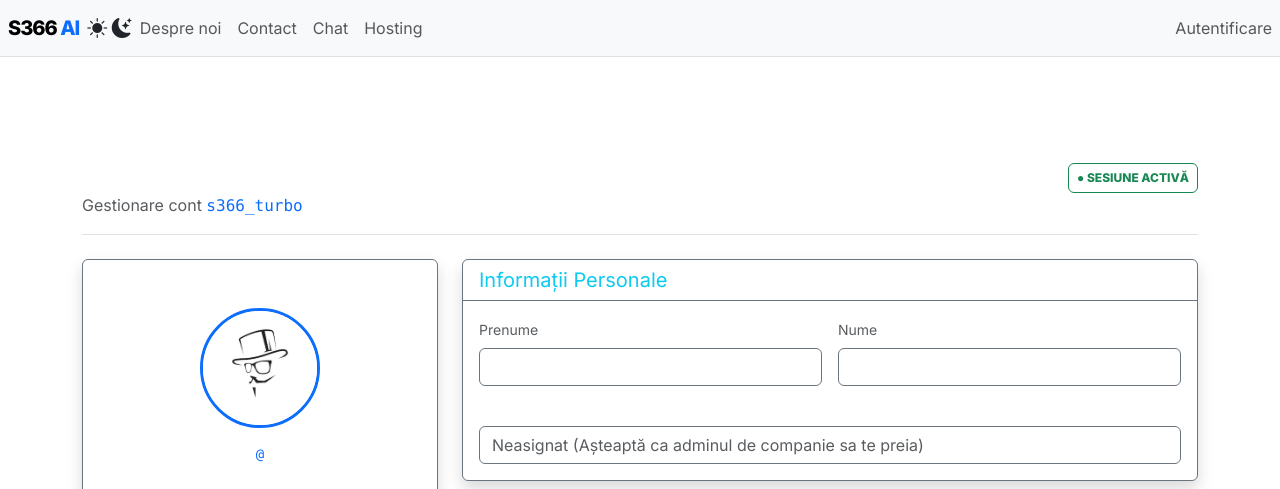
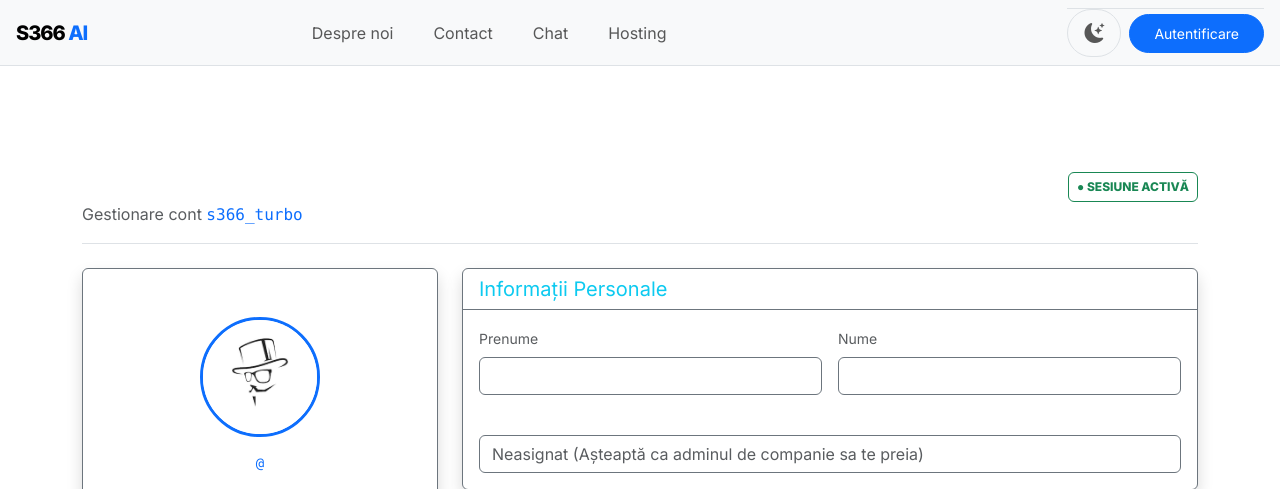
Before and after one commit to vlahx/s366, a Python web app: template app/templates/auth/profile.html in a window 1280 px wide. Shown: the top 489 px of the page. Run offline with Jinja, Linux system fonts and the light colour scheme; the template is opened without the code that fills it, so the values that code supplies are empty.

Commit message:
fix(ui): theme persists via localStorage; navbar layout + single theme icon
Made-with: Cursor

```diff
--- a/app/templates/layout/base.html
+++ b/app/templates/layout/base.html
@@ -1,9 +1,23 @@
 <!DOCTYPE html>
-<html lang="ro" data-bs-theme="dark">
+<html lang="ro">
 
 <head>
     <meta charset="UTF-8">
     <meta name="viewport" content="width=device-width, initial-scale=1.0">
+    {# Tema din localStorage înainte de paint (evită flash). Cheie: theme #}
+    <script>
+        (function () {
+            try {
+                var stored = localStorage.getItem('theme');
+                var theme = (stored === 'dark' || stored === 'light') ? stored : null;
+                if (!theme && window.matchMedia) {
+                    theme = window.matchMedia('(prefers-color-scheme: dark)').matches ? 'dark' : 'light';
+                }
+                if (!theme) theme = 'light';
+                document.documentElement.setAttribute('data-bs-theme', theme);
+            } catch (e) { document.documentElement.setAttribute('data-bs-theme', 'light'); }
+        })();
+    </script>
 
     {# 1. RESURSE CRITICE (CSS & FONTS) - Browserele le vor imediat #}
     <link href="https://cdn.jsdelivr.net/npm/bootstrap@5.3.2/dist/css/bootstrap.min.css" rel="stylesheet">
@@ -121,23 +135,41 @@
     <script src="https://cdn.jsdelivr.net/npm/bootstrap@5.3.2/dist/js/bootstrap.bundle.min.js"></script>
 
     <script>
-        // Logica ta de temă (păstrată 100% originală)
-        const getStoredTheme = () => localStorage.getItem('theme');
-        const setStoredTheme = theme => localStorage.setItem('theme', theme);
+        const THEME_KEY = 'theme';
+        const getStoredTheme = () => localStorage.getItem(THEME_KEY);
+        const setStoredTheme = (t) => localStorage.setItem(THEME_KEY, t);
         const getPreferredTheme = () => {
-            const storedTheme = getStoredTheme();
-            if (storedTheme) return storedTheme;
+            const stored = getStoredTheme();
+            if (stored === 'dark' || stored === 'light') return stored;
             return window.matchMedia('(prefers-color-scheme: dark)').matches ? 'dark' : 'light';
+        };
+
+        function applyTheme(theme) {
+            document.documentElement.setAttribute('data-bs-theme', theme);
+            var meta = document.getElementById('theme-color-meta');
+            if (meta) {
+                meta.setAttribute('content', theme === 'dark' ? '#0b0d11' : '#f8f9fa');
+            }
+            document.querySelectorAll('.theme-toggle-icon').forEach(function (icon) {
+                icon.classList.remove('bi-sun-fill', 'bi-moon-stars-fill');
+                if (theme === 'dark') {
+                    icon.classList.add('bi-sun-fill');
+                    icon.setAttribute('title', 'Comută la temă deschisă');
+                } else {
+                    icon.classList.add('bi-moon-stars-fill');
+                    icon.setAttribute('title', 'Comută la temă închisă');
+                }
+            });
+            if (typeof window.updateMapTheme === 'function') window.updateMapTheme(theme);
         }
-        const setTheme = theme => { document.documentElement.setAttribute('data-bs-theme', theme); }
-        setTheme(getPreferredTheme());
 
-        document.getElementById('themeToggler')?.addEventListener('click', () => {
-            const currentTheme = document.documentElement.getAttribute('data-bs-theme');
-            const newTheme = currentTheme === 'dark' ? 'light' : 'dark';
-            setTheme(newTheme);
-            setStoredTheme(newTheme);
-            if (typeof window.updateMapTheme === 'function') { window.updateMapTheme(newTheme); }
+        applyTheme(getPreferredTheme());
+
+        document.getElementById('themeToggler')?.addEventListener('click', function () {
+            var cur = document.documentElement.getAttribute('data-bs-theme') || 'light';
+            var next = cur === 'dark' ? 'light' : 'dark';
+            applyTheme(next);
+            setStoredTheme(next);
         });
 
         // Auto-inchidere alerte
--- a/app/templates/layout/chat-navbar.html
+++ b/app/templates/layout/chat-navbar.html
@@ -12,9 +12,9 @@
         </div>
 
         <div class="d-flex align-items-center">
-            <button class="btn btn-link nav-link px-3 border-0" id="themeToggler" type="button">
-                <i class="bi bi-sun-fill fs-5"></i>
-                <i class="bi bi-moon-stars-fill fs-5"></i>
+            <button class="btn btn-link nav-link px-3 border-0 rounded-pill border" id="themeToggler" type="button"
+                aria-label="Comută tema">
+                <i class="bi fs-5 theme-toggle-icon bi-sun-fill" aria-hidden="true"></i>
             </button>
 
             <span class="badge rounded-pill text-bg-success d-none d-md-inline-block">AI Online</span>
--- a/app/templates/layout/main-navbar.html
+++ b/app/templates/layout/main-navbar.html
@@ -1,69 +1,80 @@
 <nav class="navbar navbar-expand-lg border-bottom sticky-top bg-body-tertiary">
-{% if  request.url.path.startswith('/chat') %}
-    <button class="btn btn-outline-primary d-lg-none rounded-circle" id="sidebar-hamburger"
-        style="width: 40px; height: 40px; padding: 0;" title="Meniu conversații">
+    <div class="container-fluid px-3">
+        <div class="d-flex align-items-center gap-2 flex-shrink-0">
+            {% if request.url.path.startswith('/chat') %}
+            <button class="btn btn-outline-primary d-lg-none rounded-circle flex-shrink-0" id="sidebar-hamburger"
+                style="width: 40px; height: 40px; padding: 0;" type="button" title="Meniu conversații"
+                aria-label="Deschide conversațiile">
                 <i class="bi bi-list fs-4"></i>
             </button>
             {% endif %}
-    <a class="navbar-brand mx-2" href="/">S366 <span class="text-primary">AI</span></a>
+            <a class="navbar-brand mb-0 fw-bold" href="/">S366 <span class="text-primary">AI</span></a>
+        </div>
 
-
-
-        <button class="btn btn-link nav-link border-0" id="themeToggler" type="button">
-            <i class="bi bi-sun-fill fs-5"></i>
-            <i class="bi bi-moon-stars-fill fs-5"></i>
-        </button>
-
-
-    <button class="navbar-toggler" type="button" data-bs-toggle="collapse" data-bs-target="#navContent">
+        <button class="navbar-toggler my-1" type="button" data-bs-toggle="collapse" data-bs-target="#navContent"
+            aria-controls="navContent" aria-expanded="false" aria-label="Meniu principal">
             <span class="navbar-toggler-icon"></span>
         </button>
 
         <div class="collapse navbar-collapse" id="navContent">
-        <ul class="navbar-nav me-auto mb-2 mb-lg-0">
+            <ul class="navbar-nav mx-lg-auto my-2 my-lg-0 gap-lg-2 text-center text-lg-start">
                 <li class="nav-item">
-                <a class="nav-link{% if request.url.path == '/despre' %} active{% endif %}" href="/despre"{% if request.url.path == '/despre' %} aria-current="page"{% endif %}>Despre noi</a>
+                    <a class="nav-link rounded px-lg-3{% if request.url.path == '/despre' %} active fw-semibold{% endif %}"
+                        href="/despre" {% if request.url.path == '/despre' %} aria-current="page" {% endif %}>Despre
+                        noi</a>
                 </li>
                 <li class="nav-item">
-                <a class="nav-link{% if request.url.path.startswith('/contact') %} active{% endif %}" href="/contact"{% if request.url.path.startswith('/contact') %} aria-current="page"{% endif %}>Contact</a>
+                    <a class="nav-link rounded px-lg-3{% if request.url.path.startswith('/contact') %} active fw-semibold{% endif %}"
+                        href="/contact" {% if request.url.path.startswith('/contact') %} aria-current="page"
+                        {% endif %}>Contact</a>
                 </li>
                 <li class="nav-item">
-                <a class="nav-link{% if request.url.path.startswith('/chat') %} active{% endif %}" href="/chat"{% if request.url.path.startswith('/chat') %} aria-current="page"{% endif %}>Chat</a>
+                    <a class="nav-link rounded px-lg-3{% if request.url.path.startswith('/chat') %} active fw-semibold{% endif %}"
+                        href="/chat" {% if request.url.path.startswith('/chat') %} aria-current="page" {% endif %}>Chat</a>
                 </li>
                 <li class="nav-item">
-                <a class="nav-link{% if request.url.path.startswith('/hosting') %} active{% endif %}" href="/hosting"{% if request.url.path.startswith('/hosting') %} aria-current="page"{% endif %}>Hosting</a>
+                    <a class="nav-link rounded px-lg-3{% if request.url.path.startswith('/hosting') %} active fw-semibold{% endif %}"
+                        href="/hosting" {% if request.url.path.startswith('/hosting') %} aria-current="page"
+                        {% endif %}>Hosting</a>
                 </li>
             </ul>
 
-        <ul class="navbar-nav ms-auto">
+            <ul class="navbar-nav ms-lg-auto align-items-lg-center flex-column flex-lg-row gap-2 mt-3 mt-lg-0 pt-3 pt-lg-0 border-top border-lg-0">
+                <li class="nav-item d-flex justify-content-center justify-content-lg-end">
+                    <button class="btn btn-link nav-link py-2 px-3 d-inline-flex align-items-center border rounded-pill"
+                        id="themeToggler" type="button" aria-label="Comută tema clară sau închisă">
+                        <i class="bi fs-5 theme-toggle-icon bi-sun-fill" aria-hidden="true"></i>
+                    </button>
+                </li>
                 {% if request.session.get('user_id') %}
-    <li class="nav-item dropdown">
-        <a class="nav-link dropdown-toggle" href="#" id="userDropdown" role="button" data-bs-toggle="dropdown">
+                <li class="nav-item dropdown text-center text-lg-start">
+                    <a class="nav-link dropdown-toggle d-inline-flex align-items-center justify-content-center gap-2 py-2"
+                        href="#" id="userDropdown" role="button" data-bs-toggle="dropdown" aria-expanded="false">
                         <img src="{{ request.session.get('photo_url') or '/static/images/anonymous.png' }}" width="30"
-                 height="30" class="rounded-circle me-1">
-            {{ request.session.get('firstname') }}
+                            height="30" class="rounded-circle" alt="">
+                        <span class="d-none d-sm-inline">{{ request.session.get('firstname') }}</span>
                     </a>
-        <ul class="dropdown-menu dropdown-menu-end bg-dark border-secondary">
-            <li><a class="dropdown-item text-white" href="/auth/profile">Profilul meu</a></li>
-
+                    <ul class="dropdown-menu dropdown-menu-end shadow border mt-1" aria-labelledby="userDropdown">
+                        <li><a class="dropdown-item" href="/auth/profile">Profilul meu</a></li>
                         {% if request.session.get('role') == 'superadmin' %}
-            <li><a class="dropdown-item text-warning" href="/admin/dashboard">Admin Dashboard</a></li>
+                        <li><a class="dropdown-item text-warning-emphasis" href="/admin/dashboard">Admin Dashboard</a>
+                        </li>
                         {% endif %}
-
                         {% if request.session.get('role') == 'company_admin' %}
-            <li><a class="dropdown-item text-info" href="/company_admin/dashboard">Management Companie</a></li>
+                        <li><a class="dropdown-item" href="/company_admin/dashboard">Management Companie</a></li>
                         {% endif %}
-
-            <li><hr class="dropdown-divider border-secondary"></li>
+                        <li>
+                            <hr class="dropdown-divider">
+                        </li>
                         <li><a class="dropdown-item text-danger" href="/auth/logout">Deconectare</a></li>
                     </ul>
                 </li>
                 {% else %}
-    <li class="nav-item">
-        <a class="nav-link" href="/auth/login">Autentificare</a>
+                <li class="nav-item text-center text-lg-start">
+                    <a class="btn btn-primary btn-sm rounded-pill px-4 py-2" href="/auth/login">Autentificare</a>
                 </li>
                 {% endif %}
             </ul>
         </div>
-
+    </div>
 </nav>
```
Lines whose indentation alone changed are shown as unchanged.
